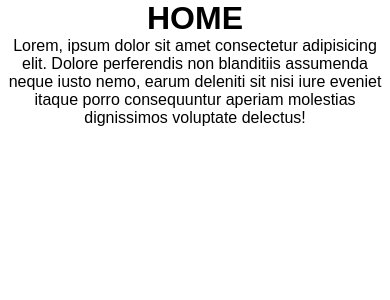
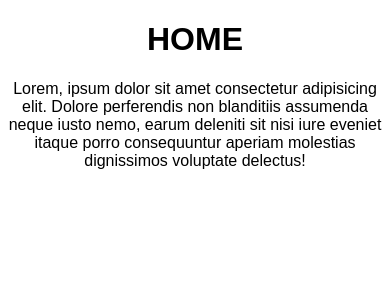
Before and after one commit to Mpadilhat/web, a React (Create React App) app: page / in a window 390 px wide. Shown: the top 300 px of the page. Built offline with nearby package versions, Linux system fonts and the light colour scheme; a web font is replaced by a local one.

Commit message:
correção body - responsividade

```diff
--- a/src/App.js
+++ b/src/App.js
@@ -5,7 +5,7 @@ import { Home, Login, Register } from "./screens";
 
 function App() {
   return (
-    <>
+    <div style={{ height: "100vh", flex: 1 }}>
       <GlobalStyles />
       <Router>
         <Switch>
@@ -14,7 +14,7 @@ function App() {
           <Route path="/" exact component={() => <Home />} />
         </Switch>
       </Router>
-    </>
+    </div>
   );
 }
 
--- a/src/global-style/globalStyles.js
+++ b/src/global-style/globalStyles.js
@@ -2,11 +2,15 @@ import { createGlobalStyle } from "styled-components";
 
 const GlobalStyles = createGlobalStyle`
 * {
-  font-family: Arial;
   -webkit-font-smoothing: antialiased;
   font-family: 'ABeeZee', sans-serif;
+
+}
+
+body {
   padding: 0;
   margin: 0;
+  overflow-x: hidden;
 }
 
 
--- a/src/screens/login/styled-login.js
+++ b/src/screens/login/styled-login.js
@@ -1,15 +1,22 @@
 import styled from "styled-components";
 
-export const Body = styled.body`
+export const Body = styled.div`
   background-color: #fad246;
   height: 100vh;
+  display: flex;
+  flex-direction: row;
+  flex-wrap: wrap;
+  justify-content: center;
+  align-items: center;
 `;
 
 export const Container = styled.div`
-  height: 100vh;
+  background-color: #fad246;
   display: flex;
+  flex-direction: row;
   justify-content: center;
   align-items: center;
+  width: 100%;
 `;
 
 export const Box = styled.div`
--- a/src/screens/register/styled-register.js
+++ b/src/screens/register/styled-register.js
@@ -1,15 +1,22 @@
 import styled from "styled-components";
 
-export const Body = styled.body`
+export const Body = styled.div`
   background-color: #000000;
   height: 100vh;
+  display: flex;
+  flex-direction: row;
+  flex-wrap: wrap;
+  justify-content: center;
+  align-items: center;
 `;
 
 export const Container = styled.div`
-  height: 100vh;
+  background-color: #000000;
   display: flex;
+  flex-direction: row;
   justify-content: center;
   align-items: center;
+  width: 100%;
 `;
 
 export const Box = styled.div`
```
Also changed, not shown: 1 other file (tests, documents, lock files or other folders).
